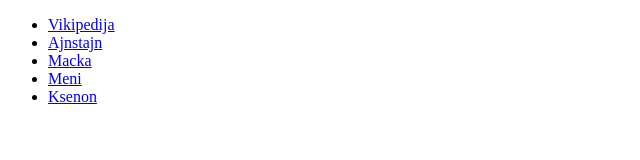
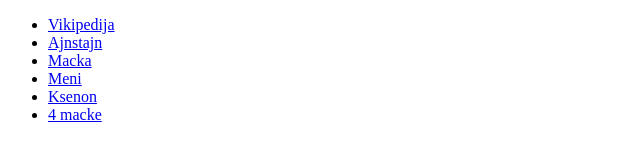
Before and after one commit to LaNa226/lana-ruzojcic13, a plain HTML site: page index.html in a window 1280 px wide. Shown: the full height of the page, 0-640 px from the left. Drawn offline with Linux system fonts and the light colour scheme; files that its build step writes are made by us from their sources.

Commit message:
Update index.html

```diff
--- a/index.html
+++ b/index.html
@@ -14,6 +14,7 @@
             <li><a href="macka.html">Macka</a></li>
             <li><a href="meni.html">Meni</a></li>
             <li><a href="ksenon.html">Ksenon</a></li>
+            <li><a href="4macke.html">4 macke</a></li>
         </ul>
     </nav>
 </body>
```
